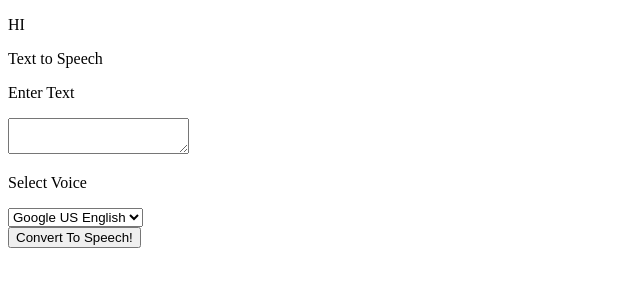
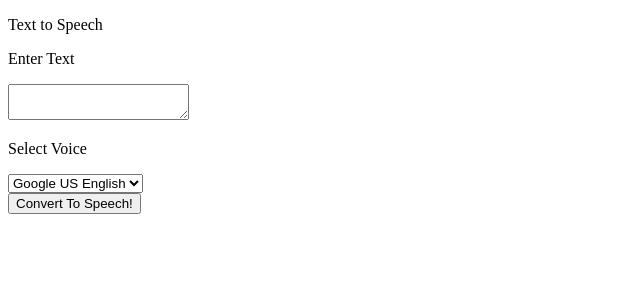
Before and after one commit to MehrnooshSr/Projects, a plain HTML site: page index.html in a window 1280 px wide. Shown: the whole page, without its empty margins (0-640 px from the left). Drawn offline with Linux system fonts and the light colour scheme.

Commit message:
UpdateHTML

```diff
--- a/index.html
+++ b/index.html
@@ -6,7 +6,7 @@
 </head>
 <body>
     <main>
-        <p>HI</p>
+
         <p class="title"> Text to Speech</p>
         <div class="test-section">
             <p class="test-title"> Enter Text</p>
```
